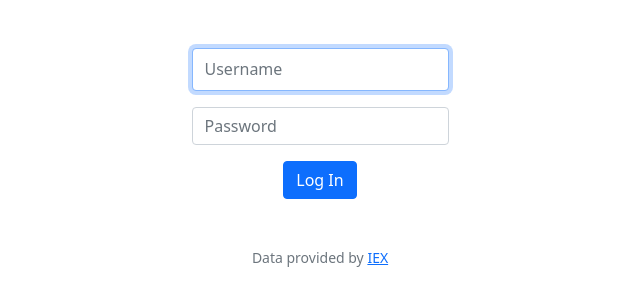
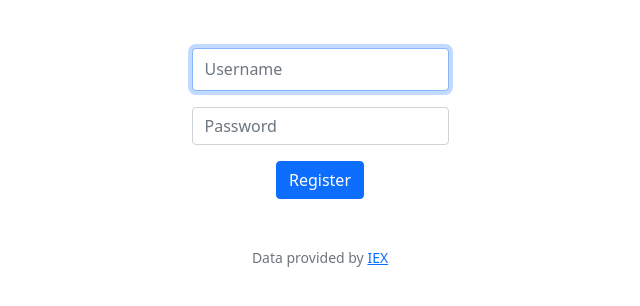
Before and after one commit to Stachu9/CS50-basic, a Flask app: template finance/templates/register.html in a window 1280 px wide. Shown: the part 66-372 px from the top of the page, without its empty margins (320-960 px from the left). Run offline with Flask 3, Linux system fonts and the light colour scheme; the template is opened without the code that fills it, so the values that code supplies are empty; some libraries are stand-ins or nearby versions.

Commit message:
Sun, Oct 8, 2023, 11:13 PM +02:00

```diff
--- a/finance/app.py
+++ b/finance/app.py
@@ -109,7 +109,10 @@ def quote():
 @app.route("/register", methods=["GET", "POST"])
 def register():
     """Register user"""
-    return apology("TODO")
+    if request.method == "POST":
+        ...
+    else:
+        return render_template("register.html)
 
 
 @app.route("/sell", methods=["GET", "POST"])
--- a/finance/templates/register.html
+++ b/finance/templates/register.html
@@ -5,13 +5,13 @@
 {% endblock %}
 
 {% block main %}
-    <form action="/login" method="post">
+    <form action="/register" method="post">
         <div class="mb-3">
             <input autocomplete="off" autofocus class="form-control mx-auto w-auto" id="username" name="username" placeholder="Username" type="text">
         </div>
         <div class="mb-3">
             <input class="form-control mx-auto w-auto" id="password" name="password" placeholder="Password" type="password">
         </div>
-        <button class="btn btn-primary" type="submit">Log In</button>
+        <button class="btn btn-primary" type="submit">Register</button>
     </form>
 {% endblock %}
```
